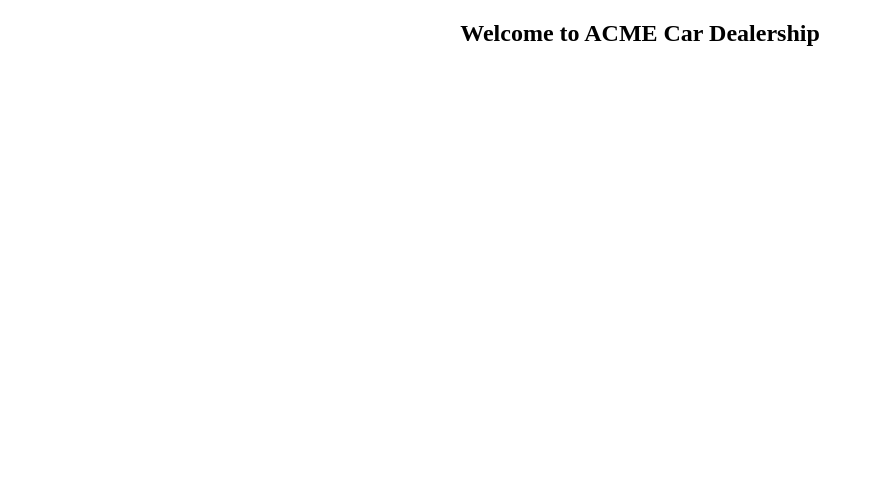
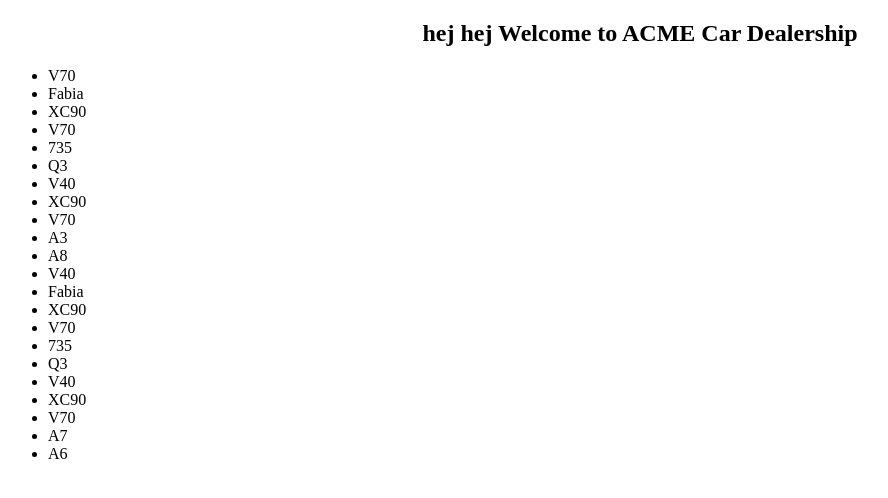
Before and after one commit to JohanK01/D211006X1, a website: page public/data/cars.html in a window 1280 px wide. Shown: the whole page, without its empty margins (0-888 px from the left). Drawn offline with Linux system fonts and the light colour scheme.

```diff
--- a/controller/carsController.js
+++ b/controller/carsController.js
@@ -1,9 +1,9 @@
 
 exports.cars = (req, res) => {
-    const data = require('../public/data/cars.json')
-    res.json(data);
+    res.sendfile('public/data/cars.html')
+}
 
-}
+
 exports.id = (req, res) => {
     const data = require('../public/data/cars.json')
     res.json(data);
--- a/controller/indexController.js
+++ b/controller/indexController.js
@@ -1,3 +1,3 @@
 exports.index = (req, res) => {
-    res.sendfile('public/data/cars.html');
+    res.sendfile('public/data/index.html');
 }
--- a/public/data/cars.html
+++ b/public/data/cars.html
@@ -1,12 +1,47 @@
 <!DOCTYPE html>
 <html lang="en">
+
 <head>
     <meta charset="UTF-8">
     <meta http-equiv="X-UA-Compatible" content="IE=edge">
     <meta name="viewport" content="width=device-width, initial-scale=1.0">
     <title>Document</title>
 </head>
+
 <body>
-    <h2 style="text-align: center;">Welcome to ACME Car Dealership</h2>
+    <h2 style="text-align: center;"> hej hej Welcome to ACME Car Dealership</h2>
+    <div id="mycars"></div>
+
+    <script>
+        let dataURL = '../data/cars.json';
+        let res = new XMLHttpRequest();
+        res.open('GET', dataURL);
+        res.responseType = 'json';
+        res.send();
+
+        console.log('data received');
+
+
+            res.onload = () => {
+            const data = res.response;
+            console.log(data);
+
+            const cars = data['cars'];
+
+            const myList = document.createElement('ul');
+
+            for (let i = 0; i < cars.length; i++) {
+                console.log(i);
+                const listItem = document.createElement('li');
+                listItem.textContent = cars[i].Model;
+
+                myList.appendChild(listItem);
+            };
+
+
+            document.getElementById('mycars').appendChild(myList);
+        };
+    </script>
 </body>
+
 </html>
```
Also changed, not shown: public/data/index.html (added, +12 -0 lines).
